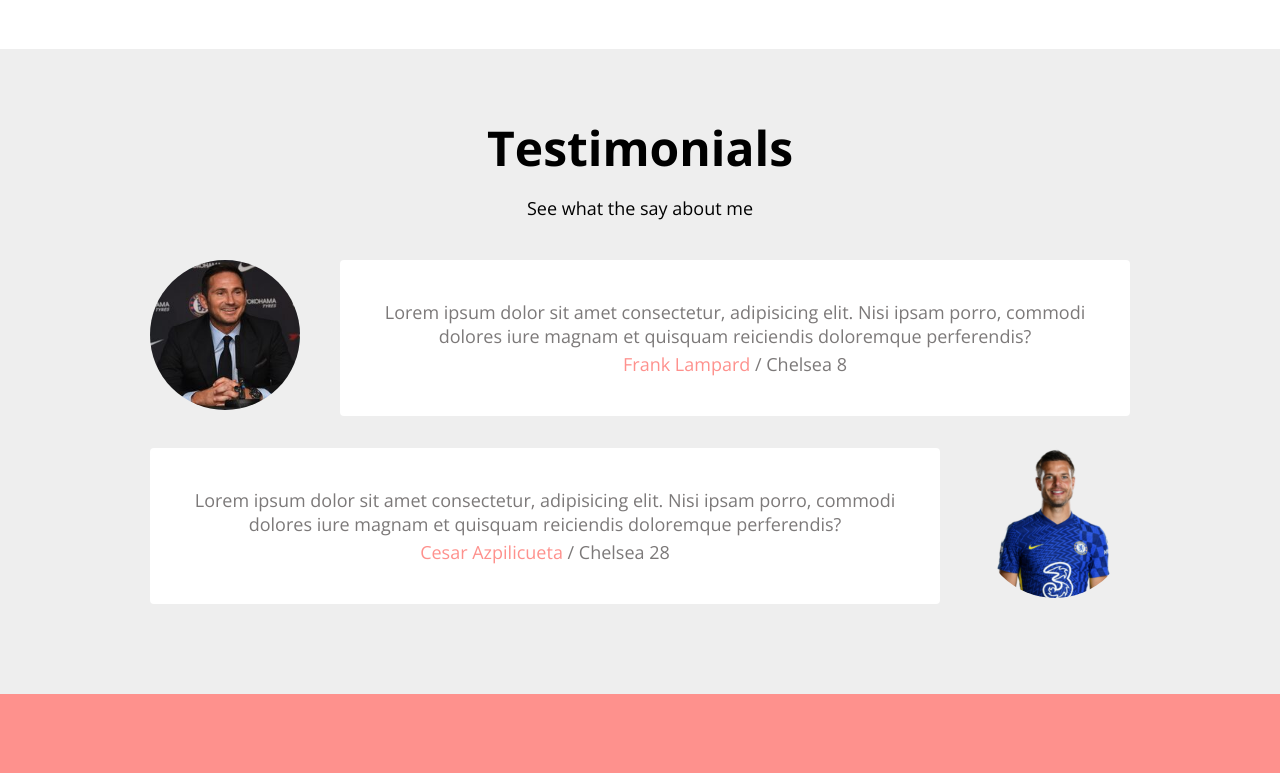
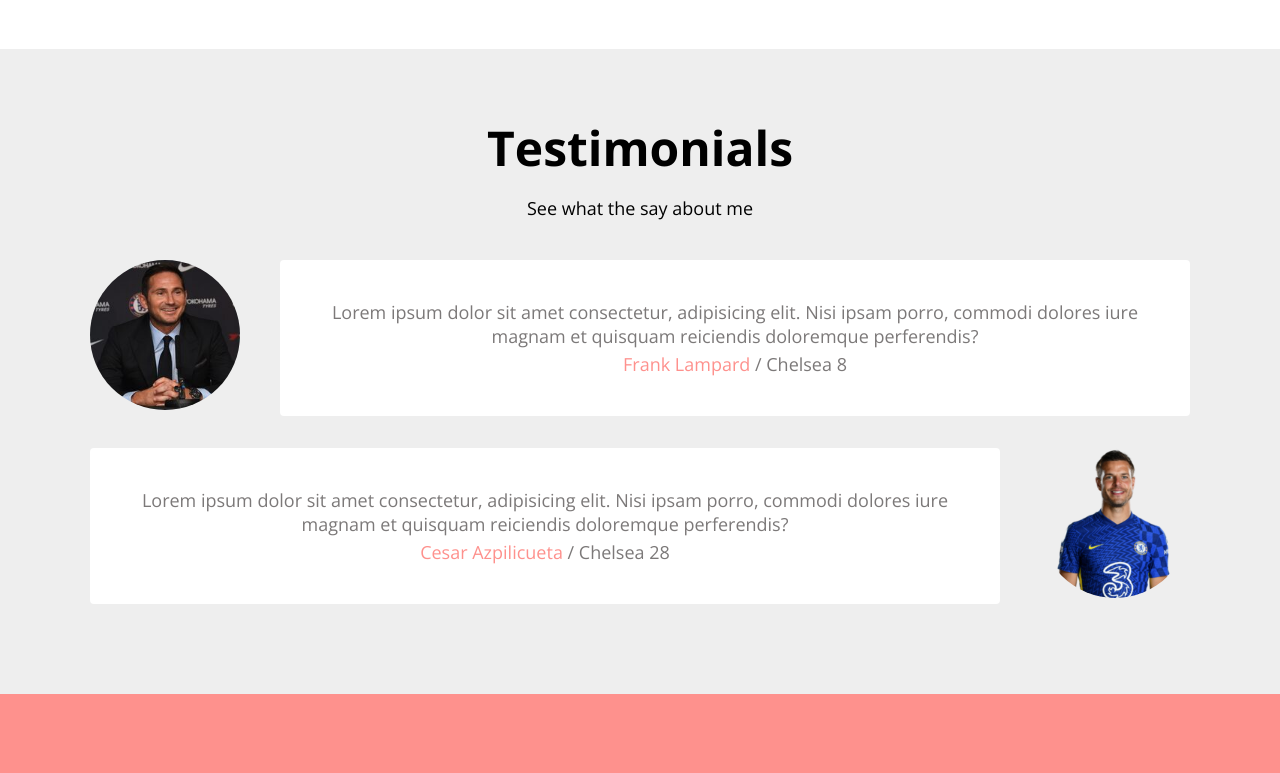
Before and after one commit to ckm960411/KMin-s-Portfolio, a plain HTML site: page index.html in a window 1280 px wide. Shown: the part 3102-3875 px from the top of the page. Drawn offline with nearby package versions, Linux system fonts and the light colour scheme.

Commit message:
CSS: Fix section container

```diff
--- a/index.html
+++ b/index.html
@@ -184,6 +184,7 @@
 
   <!-- My Works -->
   <section id="work" class="section">
+    <div class="section__container">
       <h1>My Work</h1>
       <h3>Projects</h3>
       <div class="work__categories">
@@ -259,10 +260,12 @@
           </div>
         </a>
       </div>
+    </div>
   </section>
 
   <!-- Testimonials -->
   <section id="testimonials" class="section">
+    <div class="section__container">
       <h1>Testimonials</h1>
       <h3>See what the say about me</h3>
       <div class="testimonials">
@@ -281,6 +284,7 @@
           <img src="images/cesar-azpilicueta.png" alt="testimonial__avatar" class="testimonial__avatar">
         </div>
       </div>
+    </div>
   </section>
 
   <!-- Contact -->
--- a/style.css
+++ b/style.css
@@ -366,7 +366,7 @@
 }
 
 .testimonials {
-  margin: 40px 100px;
+  margin: 40px;
 }
 .testimonial {
   display: flex;
```
Lines whose indentation alone changed are shown as unchanged.
